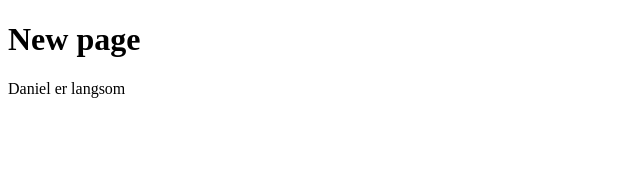
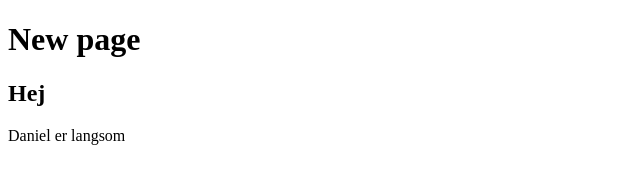
Before and after one commit to kdencker93/gittest, a plain HTML site: page GitTest/WebContent/Exercise3.html in a window 1280 px wide. Shown: the whole page, without its empty margins (0-640 px from the left). Drawn offline with Linux system fonts and the light colour scheme.

Commit message:
Change 2 Kathrine

```diff
--- a/GitTest/WebContent/Exercise3.html
+++ b/GitTest/WebContent/Exercise3.html
@@ -6,6 +6,7 @@
 </head>
 <body>
 	<h1>New page</h1>
+	<h2>Hej</h2>
 	<p>Daniel er langsom</p>
 </body>
 </html>
```
